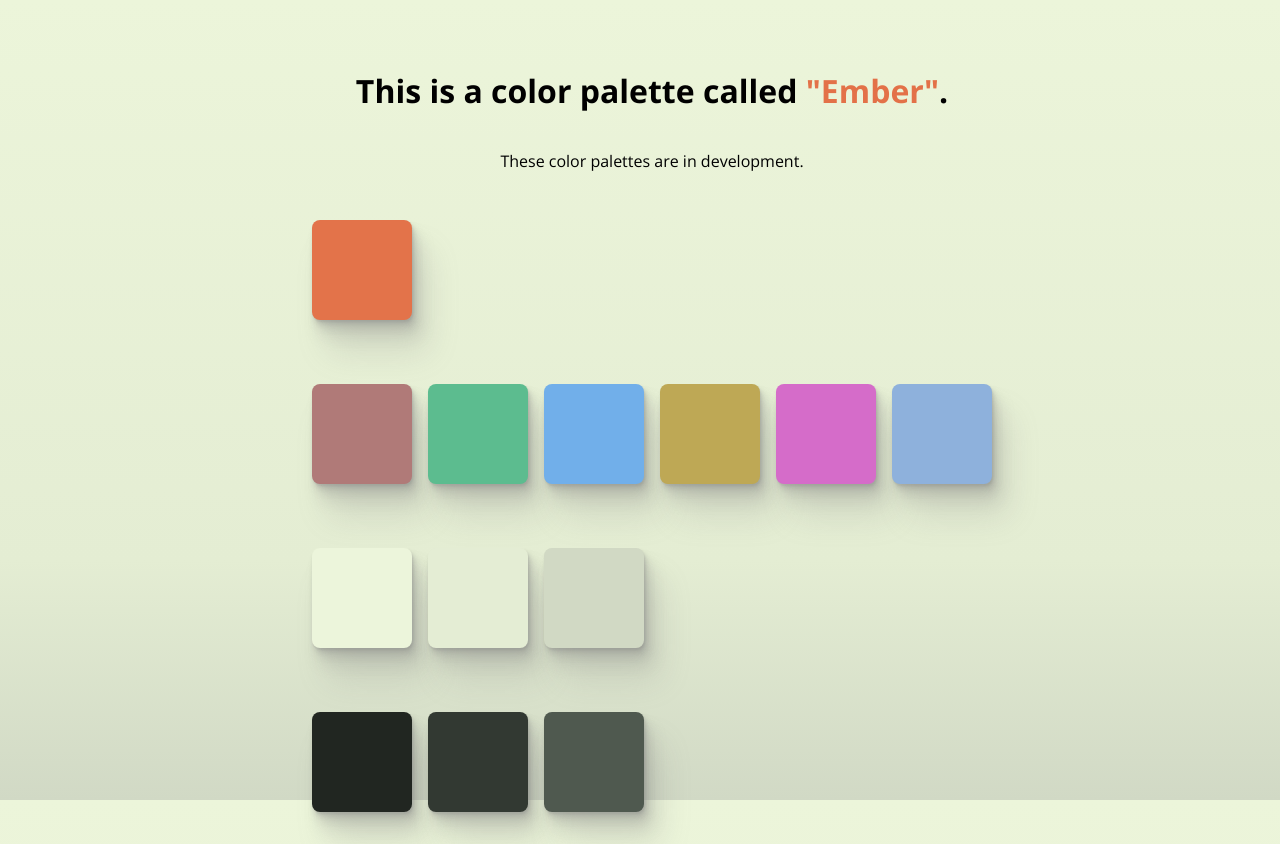
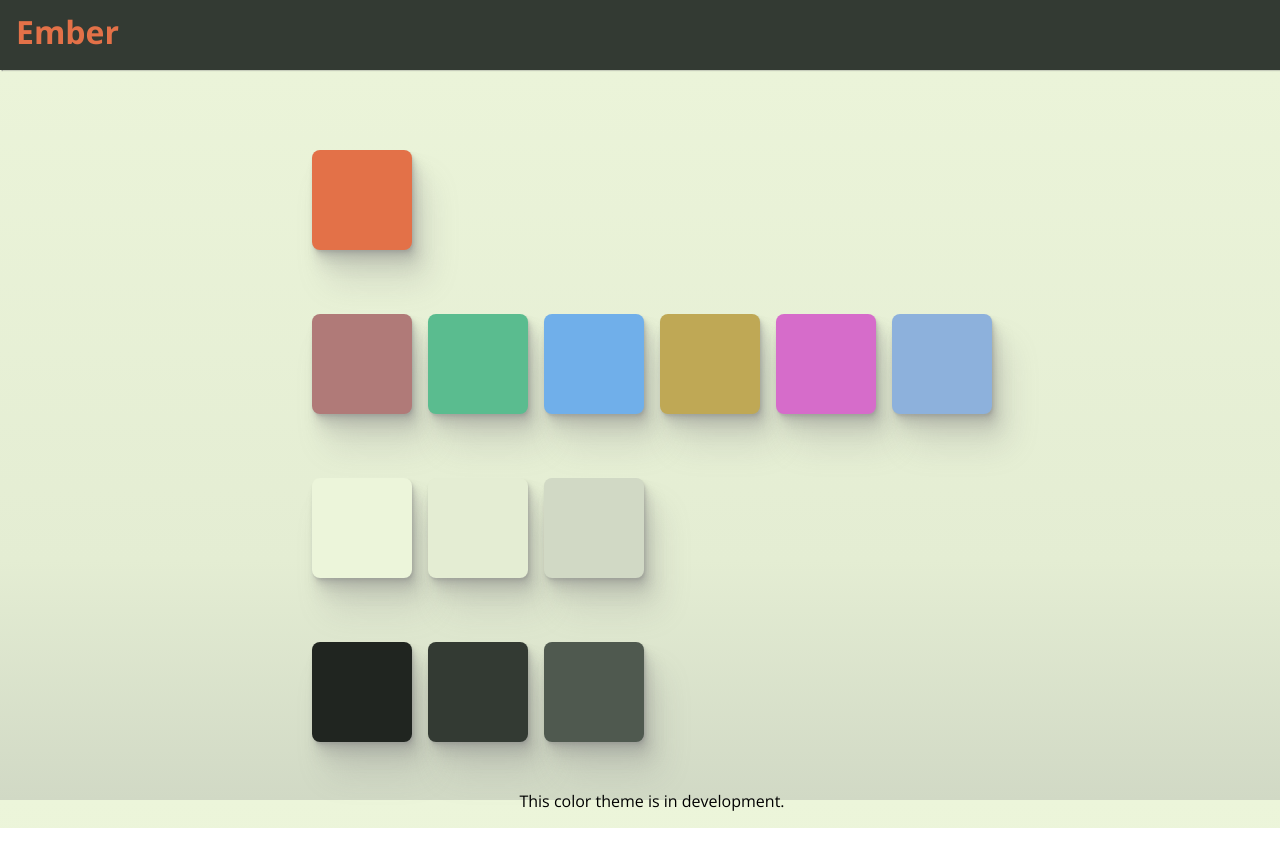
Before and after one commit to k41531/ember.theme, a Gatsby site: page / in a window 1280 px wide. Built offline with nearby package versions, Linux system fonts and the light colour scheme; Gatsby itself is replaced by a stand-in of ours.

Commit message:
chore: refactor

```diff
--- a/src/components/ElevatedBox.tsx
+++ b/src/components/ElevatedBox.tsx
@@ -45,35 +45,72 @@ const ELEVATIONS = {
 }
 
 const Box = styled.div`
-  border-radius: 8px;
-  background: hsl(var(--box-color));
+  --shadow-color: 0deg 0% 50%;
+  background: var(--box-color);
+  border-radius: var(--border-radius);
 `
-const SubtleBox = styled(Box)`
-  width: 50px;
-  height: 50px;
+const Subtle = styled(Box)`
+  width: 100%;
+  height: 100%;
   box-shadow: ${ELEVATIONS.small};
 `
-const FloatBox = styled(Box)`
-  width: 70px;
-  height: 70px;
+const Float = styled(Box)`
+  width: 100%;
+  height: 100%;
   box-shadow: ${ELEVATIONS.medium};
 `
-const ElevatedBox = styled(Box)`
-  width: 100px;
-  height: 100px;
+const Elevate = styled(Box)`
+  width: 100%;
+  height: 100%;
   box-shadow: ${ELEVATIONS.large};
 `
+type Props = {
+  color: string,
+  width?: string,
+  height?: string,
+}
 
-const ColorBox = (props:{color:string}) => {
+const SubtleBox = ({color = 'inherit', width = '50px', height = '50px'}:Props) => {
   const BoxWrapper = styled.div`
-    --shadow-color: 0deg 0% 50%;
-    --box-color: ${hex2hsl(props.color)};
+    --border-radius: 8px;
+    --box-color: ${color};
+    width: ${width};
+    height: ${height};
   `
   return (
     <BoxWrapper>
-      <ElevatedBox />
+      <Subtle />
+    </BoxWrapper>
+  )
+}
+
+const FloatedBox = ({color = 'inherit', width = '70px', height = '70px'}:Props) => {
+  const BoxWrapper = styled.div`
+    --border-radius: 8px;
+    --box-color: ${color};
+    width: ${width};
+    height: ${height};
+  `
+  return (
+    <BoxWrapper>
+      <Elevate />
+    </BoxWrapper>
+  )
+}
+
+
+const ElevatedBox = ({color = 'inherit', width = '100px', height = '100px'}:Props) => {
+  const BoxWrapper = styled.div`
+    --border-radius: 8px;
+    --box-color: ${color};
+    width: ${width};
+    height: ${height};
+  `
+  return (
+    <BoxWrapper>
+      <Elevate />
     </BoxWrapper>
   )
 };
 
-export {SubtleBox, FloatBox, ElevatedBox, ColorBox}
+export {Subtle,SubtleBox, FloatedBox, Float, ElevatedBox}
--- a/src/components/Layout.tsx
+++ b/src/components/Layout.tsx
@@ -7,6 +7,8 @@ const GlobalStyle = createGlobalStyle`
     height: 100%;
   }
   body {
+    margin: 0;
+    padding: 0;
     background: ${COLORS.white};
     background: linear-gradient(180deg, ${COLORS.light} 0%, ${COLORS.white} 70%, ${COLORS.fog} 100%);
   }
--- a/src/pages/index.tsx
+++ b/src/pages/index.tsx
@@ -1,6 +1,6 @@
 import * as React from "react"
 import styled from "styled-components"
-import {ColorBox} from "../components/ElevatedBox"
+import {Subtle, ElevatedBox} from "../components/ElevatedBox"
 import Layout from "../components/Layout"
 import {COLORS} from "../constants"
 
@@ -8,6 +8,10 @@ import {COLORS} from "../constants"
 const Heading = styled.h1`
   font-family: "Open Sans";
   font-style: bold;
+  margin: 0;
+  width: 100%;
+  height: 70px;
+  --box-color: ${COLORS.black};
 `
 const Container = styled.div`
   font-family: "Open Sans";
@@ -15,6 +19,12 @@ const Container = styled.div`
   max-width: 720px;
   display: grid;
   place-items: center;
+`
+
+const HeadingContainer = styled.div`
+  display: flex;
+  height: 100%;
+  align-items: center;
 `
 
 const Wrapper = styled.div`
@@ -31,42 +41,42 @@ const IndexPage = () => {
   return (
   <Layout>
     <main>
-     <Container>
       <title>Ember Theme</title>
       <Heading>
-        This is a color palette called <span style={{ color: COLORS.fire }}>"Ember"</span>.
+        <Subtle>
+          <HeadingContainer>
+            <span style={{ color: COLORS.fire,textAlign:'center', padding: '0 1rem 0.5rem' }}>Ember</span>
+          </HeadingContainer>
+        </Subtle>
       </Heading>
-
+     <Container>
       <div>
-        <div>
-        </div>
-      </div>
-      <div>
-        <p style={{display:'grid', placeItems:'center'}}>
-          These color palettes are in development.
-        </p>
       <Wrapper>
-        <ColorBox color={COLORS.fire}/>
+        <ElevatedBox color={COLORS.fire}/>
       </Wrapper>
       <Wrapper>
-        <ColorBox color={COLORS.red}/>
-        <ColorBox color={COLORS.green}/>
-        <ColorBox color={COLORS.blue}/>
-        <ColorBox color={COLORS.yellow}/>
-        <ColorBox color={COLORS.magenta}/>
-        <ColorBox color={COLORS.cyan}/>
+        <ElevatedBox color={COLORS.red}/>
+        <ElevatedBox color={COLORS.green}/>
+        <ElevatedBox color={COLORS.blue}/>
+        <ElevatedBox color={COLORS.yellow}/>
+        <ElevatedBox color={COLORS.magenta}/>
+        <ElevatedBox color={COLORS.cyan}/>
       </Wrapper>
       <Wrapper>
-          <ColorBox color={COLORS.light}/>
-          <ColorBox color={COLORS.white}/>
-          <ColorBox color={COLORS.fog}/>
+          <ElevatedBox color={COLORS.light}/>
+          <ElevatedBox color={COLORS.white}/>
+          <ElevatedBox color={COLORS.fog}/>
       </Wrapper>
       <Wrapper>
-          <ColorBox color={COLORS.dark}/>
-          <ColorBox color={COLORS.black}/>
-          <ColorBox color={COLORS.gray}/>
+          <ElevatedBox color={COLORS.dark}/>
+          <ElevatedBox color={COLORS.black}/>
+          <ElevatedBox color={COLORS.gray}/>
       </Wrapper>
-        </div>
+
+      <p style={{display:'grid', placeItems:'center'}}>
+        This color theme is in development.
+      </p>
+      </div>
      </Container>
     </main>
   </Layout>
```
